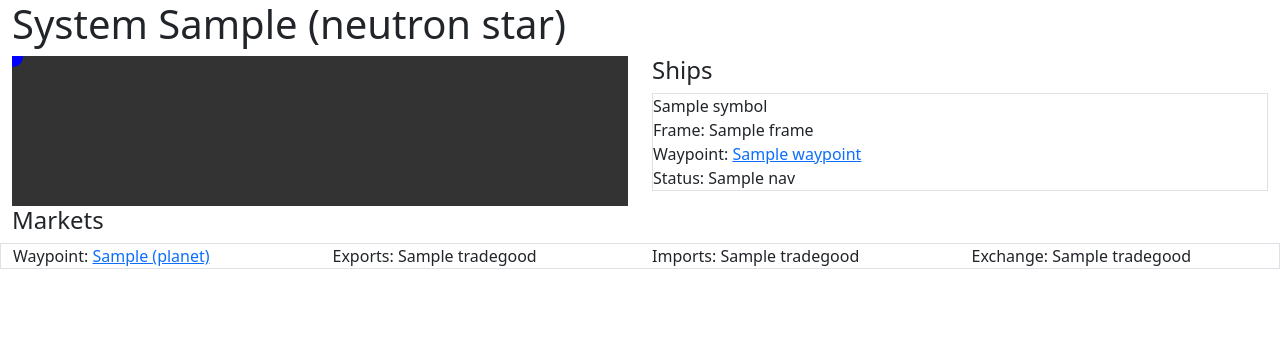
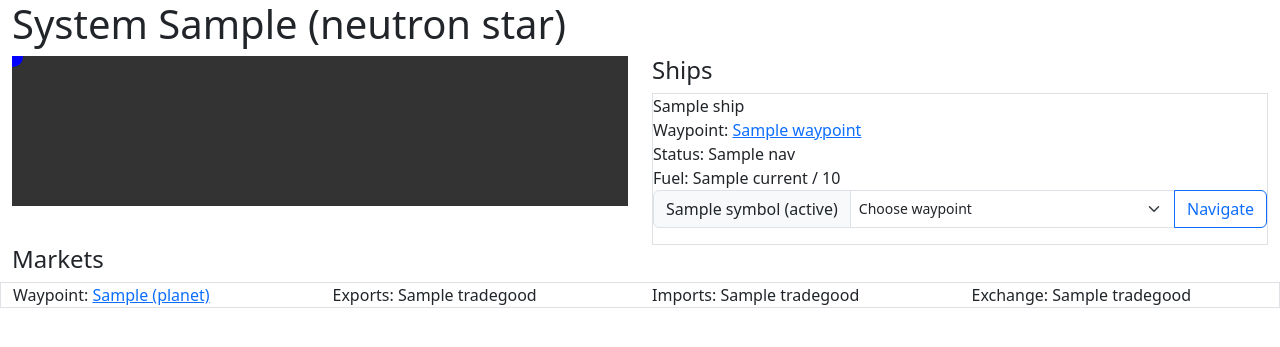
Before and after one commit to ropable/spacetraders-api, a Django app: template galaxy/templates/galaxy/system_detail.html in a window 1280 px wide. Shown: the top 347 px of the page. Run offline with Django 4.2, Linux system fonts and the light colour scheme; tables that the repository leaves empty hold one stand-in row (values such as "Sample post"); the template is opened without the code that fills it: values that come from a table or form of the project are taken from there, most other values are stand-ins (such as "Sample title", 1, 10 or a date in 2020); data that the repository does not hold is empty; some libraries are stand-ins or nearby versions.

Commit message:
View to allow ship to navigate to waypoints.

```diff
--- a/galaxy/models.py
+++ b/galaxy/models.py
@@ -508,6 +508,10 @@ class Ship(models.Model):
         msg = f"{self} flight mode set to {mode}"
         LOGGER.info(msg)
         return msg
+
+    def get_navigate_waypoints(self):
+        """Returns a queryset of candidate navigation destinations for this ship."""
+        return Waypoint.objects.filter(system=self.nav.waypoint.system).exclude(symbol=self.nav.waypoint.symbol)
 
     def navigate(self, client, waypoint_symbol: str):
         """Navigate this ship to the nominated waypoint.
--- a/galaxy/templates/galaxy/ship_detail.html
+++ b/galaxy/templates/galaxy/ship_detail.html
@@ -2,6 +2,8 @@
 
 {% block page_content %}
 <div id="ship_detail_view">
+    <div class="row">
+        <div class="col border">
             <h1>Ship {{ ship.symbol }} ({{ ship.frame.name }})</h1>
             Agent: <a href="{{ ship.agent.get_absolute_url }}">{{ ship.agent.symbol }}</a><br>
             Navigation status:
@@ -11,6 +13,9 @@
             {{ nav.get_status_display }} at <a href="{{ nav.waypoint.get_absolute_url }}">{{ nav.waypoint }}</a><br>
             {% endif %}
             Flight mode: {{ nav.get_flight_mode_display|capfirst }}<br>
+            Fuel: {{ ship.fuel.current }} / {{ ship.fuel.capacity }}
+        </div>
+    </div>
 
     <div class="row">
         <div class="col-md-6 border">
--- a/galaxy/templates/galaxy/system_detail.html
+++ b/galaxy/templates/galaxy/system_detail.html
@@ -34,10 +34,25 @@
         <h4>Ships</h4>
         {% for ship in ships %}
         <div class="border">
-            {{ ship.symbol }}<br>
-            Frame: {{ ship.frame.name }}<br>
+            {{ ship }}<br>
             Waypoint: <a href="{{ ship.nav.waypoint.get_absolute_url }}">{{ ship.nav.waypoint }}</a><br>
-            Status: {{ ship.nav }}
+            Status: {{ ship.nav }}<br>
+            Fuel: {{ ship.fuel.current }} / {{ ship.fuel.capacity }}
+            {% if not ship.is_in_transit %}
+            <form id="form_navigate_{{ ship.symbol|lower }}" class="row row-cols-md-auto g-3 align-items-center" method="post" action="{% url 'ship_navigate' symbol=ship.symbol %}">
+                {% csrf_token %}
+                <div class="input-group mb-3">
+                    <div class="input-group-text">{{ ship.symbol }} ({{ ship.nav.get_status_display }})</div>
+                    <select class="form-select form-select-sm" name="waypoint">
+                        <option disabled selected>Choose waypoint</option>
+                        {% for waypoint in ship.get_navigate_waypoints %}
+                        <option value="{{ waypoint.symbol }}">{{ waypoint }}</option>
+                        {% endfor %}
+                    </select>
+                    <button type="submit" class="btn btn-outline-primary" value="Navigate">Navigate</button>
+                </div>
+            </form>
+            {% endif %}
         </div>
         {% endfor %}
     </div>
--- a/galaxy/urls.py
+++ b/galaxy/urls.py
@@ -6,6 +6,7 @@ urlpatterns = [
     path("agent/<str:symbol>/", views.AgentDetail.as_view(), name="agent_detail"),
     path("ship/<str:symbol>/", views.ShipDetail.as_view(), name="ship_detail"),
     path("ship/<str:symbol>/purchase-cargo/", views.ShipPurchaseCargo.as_view(), name="ship_purchase_cargo"),
+    path("ship/<str:symbol>/navigate/", views.ShipNavigate.as_view(), name="ship_navigate"),
     path("system/<str:symbol>/", views.SystemDetail.as_view(), name="system_detail"),
     path("waypoint/<str:symbol>/", views.WaypointDetail.as_view(), name="waypoint_detail"),
     path("market/<str:symbol>/", views.MarketDetail.as_view(), name="market_detail"),
```
Also changed, not shown: galaxy/templates/galaxy/market_detail.html (+24 -4 lines), galaxy/views.py (+20 -2 lines). Lines whose indentation alone changed are shown as unchanged.
